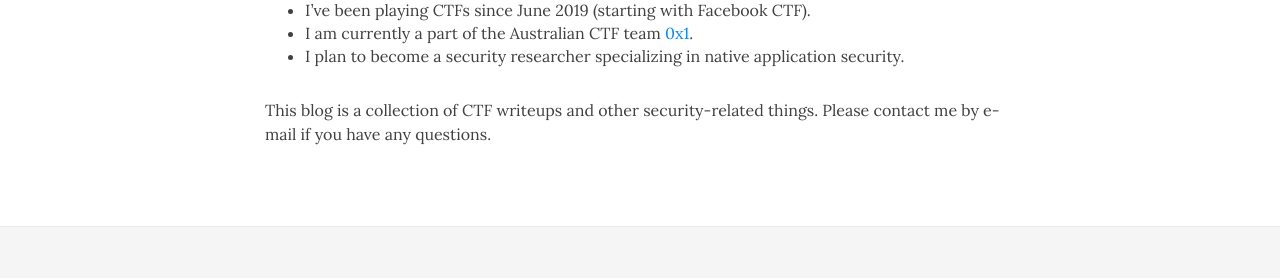
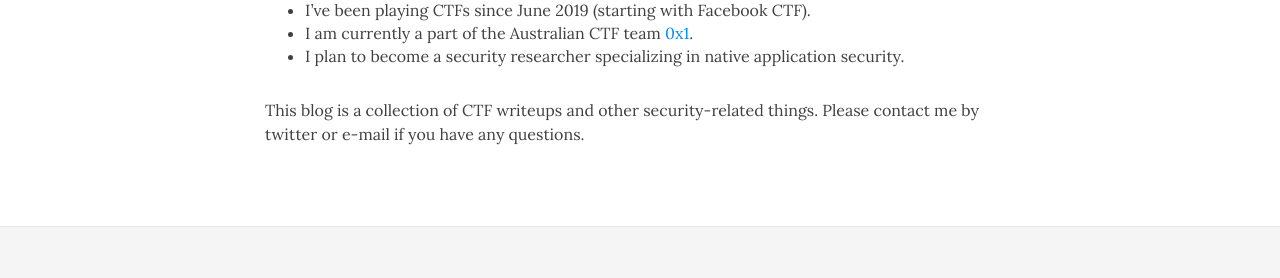
Before and after one commit to farazsth98/farazsth98.github.io, a Jekyll site: the page built from aboutme.md, in a window 1280 px wide. Shown: the part 361-639 px from the top of the page. Built offline with Jekyll 4.4.1, drawn with Linux system fonts in a browser that asks for light colours; nearby versions of some CDN libraries.

Commit message:
Fixed aboutme?

```diff
--- a/_config.yml
+++ b/_config.yml
@@ -39,7 +39,7 @@ author:
   email: "faraz.abrar9@gmail.com"
   github: farazsth98
   twitter: farazsth98
-  linkedin: "in/faraz-abrar"
+  linkedin: "faraz-abrar"
 
 # Select which links to show in the footer
 footer-links-active:
--- a/aboutme.md
+++ b/aboutme.md
@@ -9,4 +9,4 @@ subtitle: Vulnerability Research and Exploit Development
 * I am currently a part of the Australian CTF team [0x1](https://ctftime.org/team/83157).
 * I plan to become a security researcher specializing in native application security.
 
-This blog is a collection of CTF writeups and other security-related things. Please contact me by e-mail if you have any questions.
+This blog is a collection of CTF writeups and other security-related things. Please contact me by twitter or e-mail if you have any questions.
```
